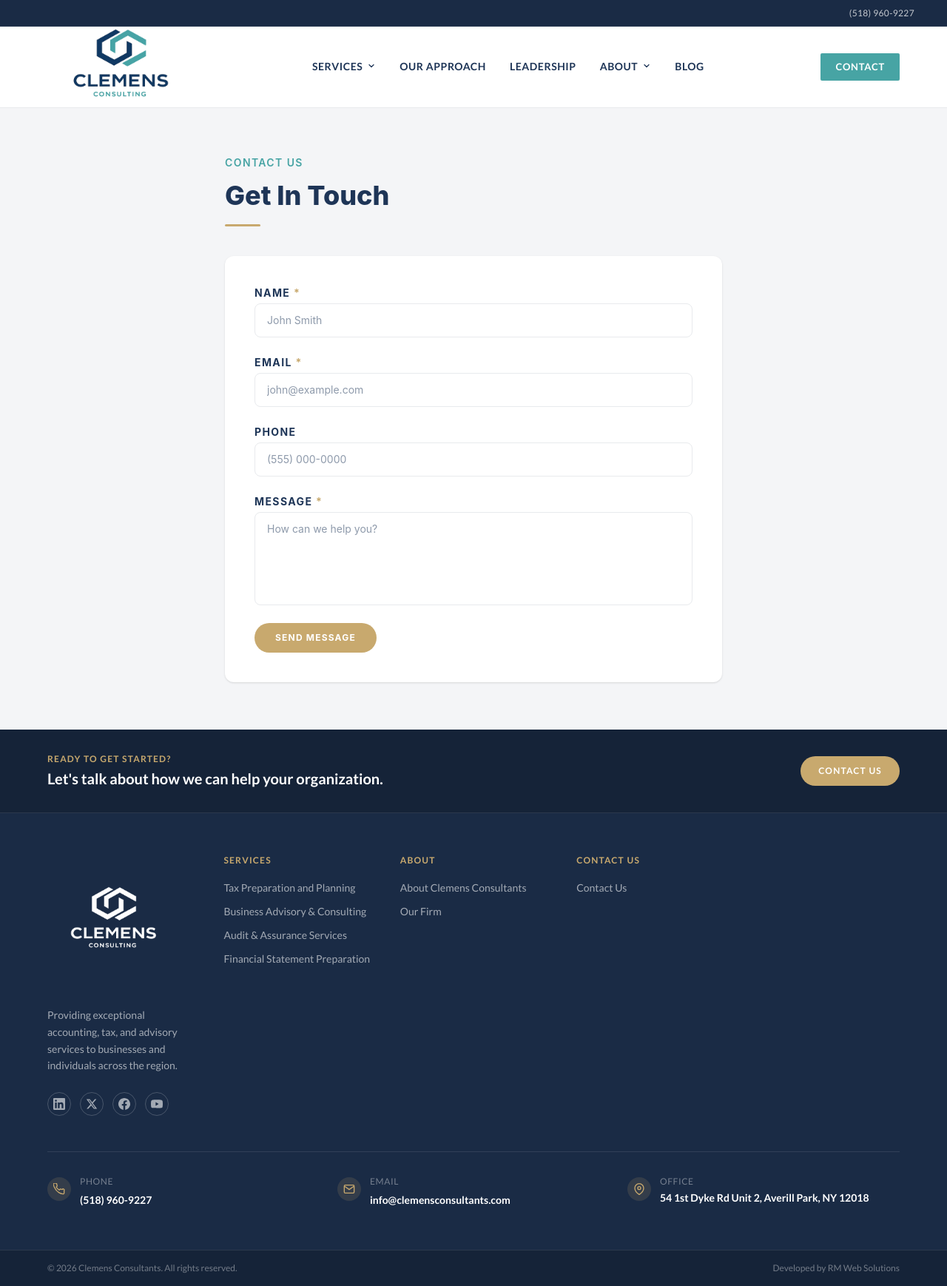
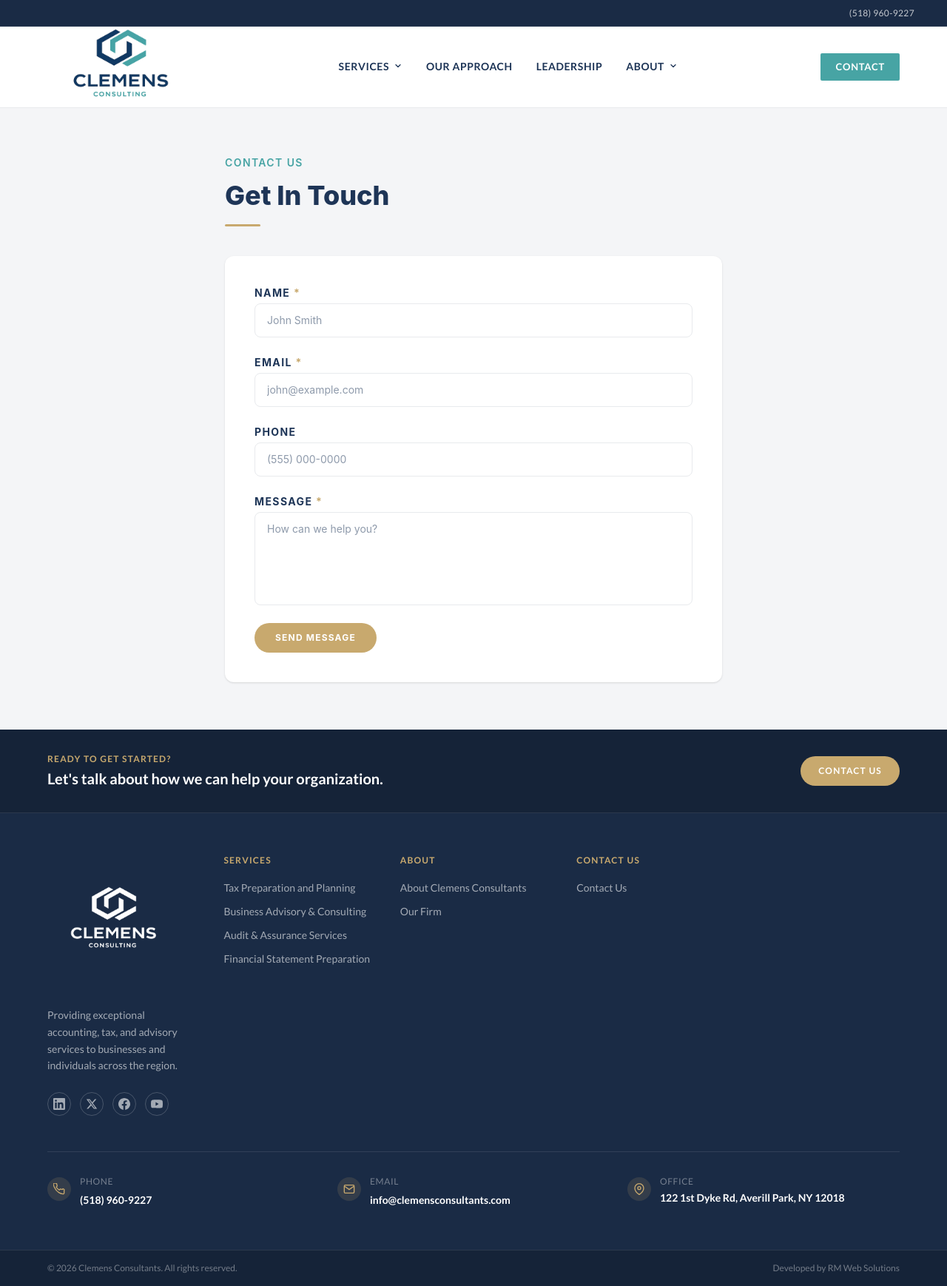
Before and after one commit to Ryan-Milkiewicz/clemens-consultants, a Next.js app: page /contact in a window 1280 px wide. Shown: the whole page at 74% size. Built offline with nearby package versions, Linux system fonts and the light colour scheme.

Commit message:
change address

```diff
--- a/app/components/Footer/Footer.tsx
+++ b/app/components/Footer/Footer.tsx
@@ -215,7 +215,7 @@ export default function Footer() {
                 Office
               </p>
               <p className="text-white text-sm font-semibold">
-                54 1st Dyke Rd Unit 2, Averill Park, NY 12018
+                122 1st Dyke Rd, Averill Park, NY 12018
               </p>
             </div>
           </div>
--- a/app/components/Navbar/NavLinks.ts
+++ b/app/components/Navbar/NavLinks.ts
@@ -54,9 +54,9 @@ export const NAV_ITEMS = [
       },
     ],
   },
-  {
-    label: "Blog",
-    href: "/blog",
-    sections: [],
-  },
+  // {
+  //   label: "Blog",
+  //   href: "/blog",
+  //   sections: [],
+  // },
 ];
--- a/app/layout.tsx
+++ b/app/layout.tsx
@@ -61,7 +61,7 @@ export default function RootLayout({
       "Clemens Consultants provides expert accounting and financial services for businesses in the Capital District",
     address: {
       "@type": "PostalAddress",
-      streetAddress: "54 First Dyke Road, Unit 2",
+      streetAddress: "122 1st Dyke Rd",
       addressLocality: "Averill Park",
       addressRegion: "NY",
       postalCode: "12018",
```
